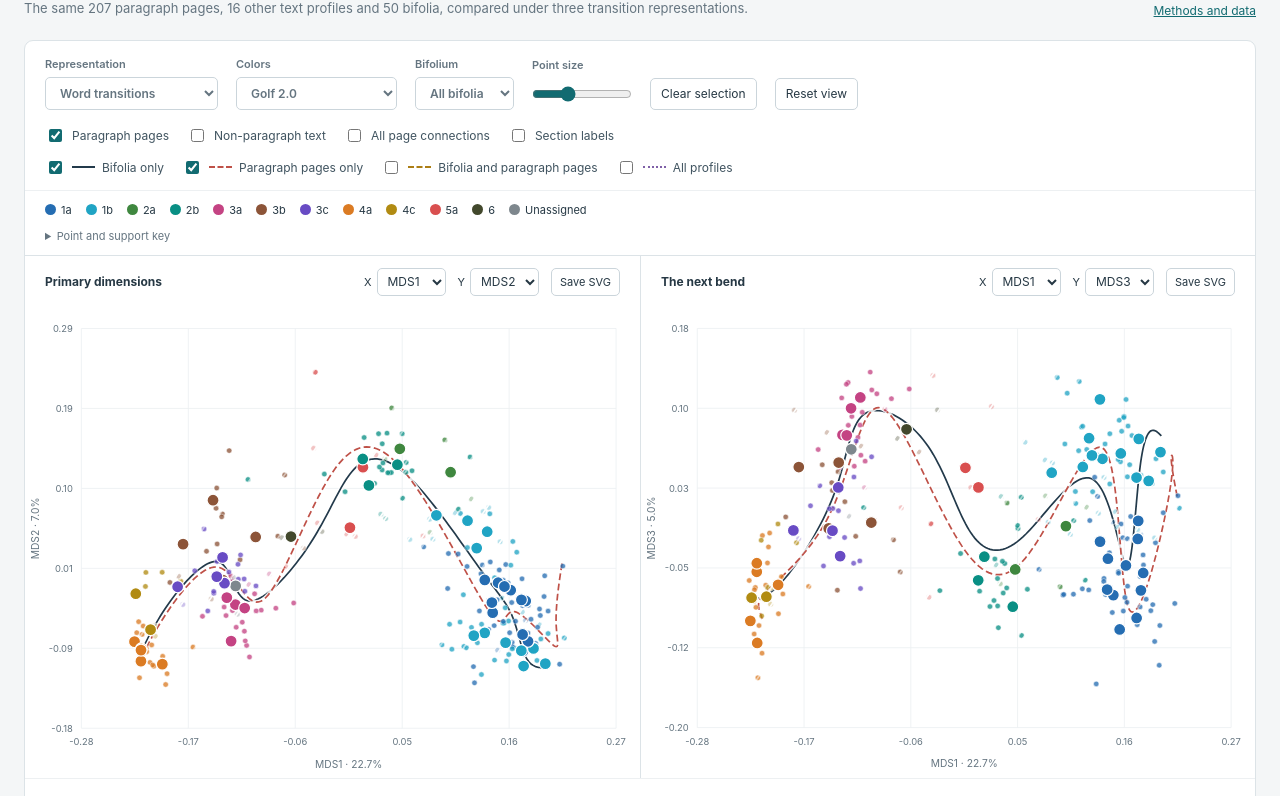
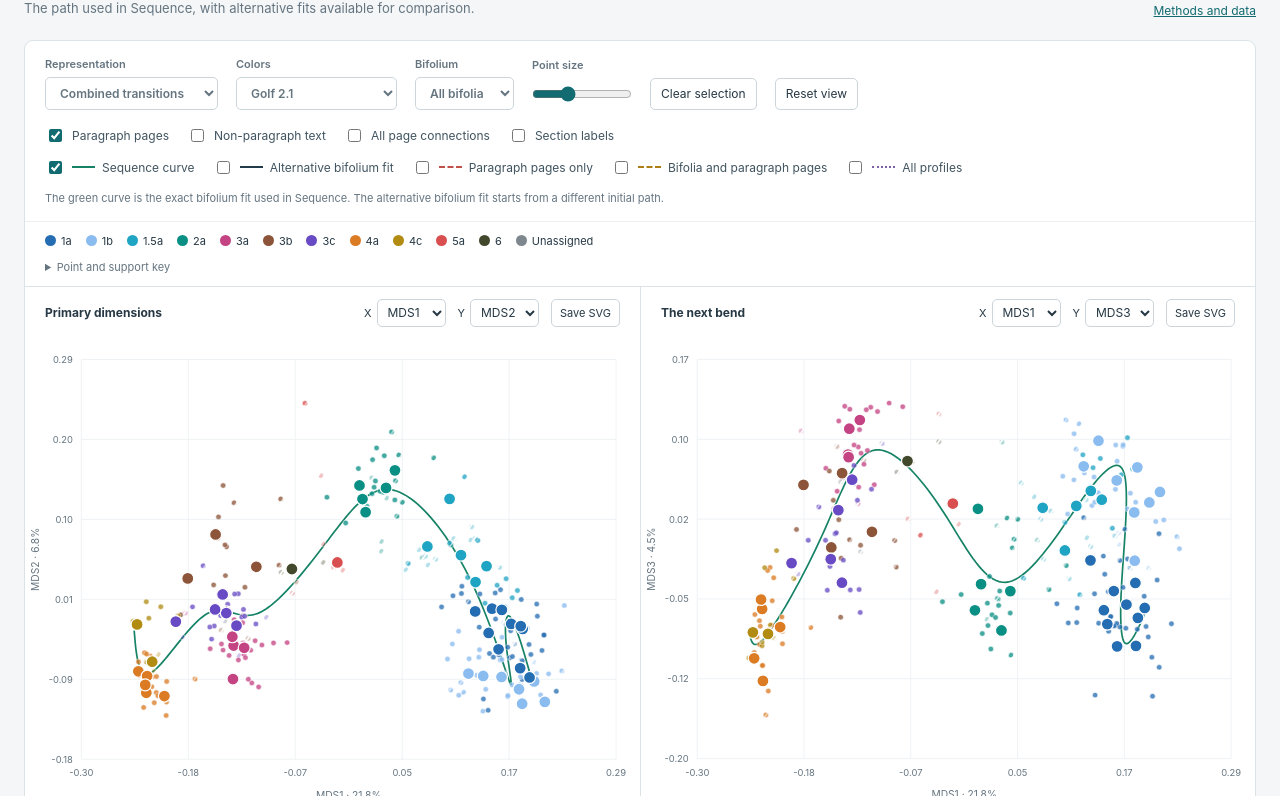
Before and after one commit to eo777/voynich-clusters, a plain HTML site: page curves.html in a window 1280 px wide. Shown: the part 134-930 px from the top of the page. Drawn offline with Linux system fonts and the light colour scheme.

Commit message:
Show the sequence curve by default and document endpoint sensitivity

```diff
--- a/curves.html
+++ b/curves.html
@@ -28,12 +28,13 @@ body[data-mode=sequence] .charts{display:grid;grid-template-columns:1fr 1fr}body
   <label class="check"><input type="checkbox" id="annotations" checked>Section labels</label>
  </div>
  <div class="controls compact curves-only" id="curveControls">
-  <label class="check"><input type="checkbox" data-curve="pools" checked><i class="line pool"></i>Bifolia only</label>
-  <label class="check"><input type="checkbox" data-curve="pages" checked><i class="line page"></i>Paragraph pages only</label>
+  <label class="check" id="proposedControl"><input type="checkbox" data-curve="proposed" checked><i class="line proposed"></i>Sequence curve</label>
+  <label class="check"><input type="checkbox" data-curve="pools"><i class="line pool"></i>Alternative bifolium fit</label>
+  <label class="check"><input type="checkbox" data-curve="pages"><i class="line page"></i>Paragraph pages only</label>
   <label class="check"><input type="checkbox" data-curve="paragraphs_and_pools"><i class="line joint"></i>Bifolia and paragraph pages</label>
   <label class="check"><input type="checkbox" data-curve="all_points"><i class="line all"></i>All profiles</label>
-  <label class="check" id="proposedControl"><input type="checkbox" data-curve="proposed"><i class="line proposed"></i>Proposed Early A turn</label>
  </div>
+ <p class="curves-only hint" id="curveNote"></p>
  <div id="legend" class="legend"></div>
  <details class="key"><summary>Point and support key</summary><div><span>● Small circles are paragraph pages</span><span>● Large circles are pooled bifolia</span><span>▲ Triangles are non-paragraph text</span><span><i class="support strong"></i>Strong support</span><span><i class="support tentative"></i>Tentative support</span><span><i class="support unverified"></i>Unverified membership</span></div><p>Pools use the dominant membership or section by paragraph word count. Mixed pools retain every constituent in the selection details.</p></details>
  <div id="charts" class="charts"></div>
@@ -78,12 +79,12 @@ body[data-mode=sequence] .charts{display:grid;grid-template-columns:1fr 1fr}body
  const sd=xs=>Math.sqrt(xs.reduce((s,x)=>s+(x-mean(xs))**2,0)/(xs.length-1));
  const median=xs=>{const a=[...xs].sort((x,y)=>x-y),m=Math.floor(a.length/2);return a.length%2?a[m]:(a[m-1]+a[m])/2};
  const styles={pools:['#233a4b',''],pages:['#bf5148','8 4'],paragraphs_and_pools:['#ac7e15','6 3'],all_points:['#7f60a7','2 4'],proposed:['#168366','']};
- const curveNames={pools:'Bifolia only',pages:'Paragraph pages only',paragraphs_and_pools:'Bifolia and paragraph pages',all_points:'All profiles',proposed:'Proposed Early A turn'};
- let mode=sequence?'combined':'word',selected=null,hovered=null,dragging=null;
- $('representation').value=mode;$('colors').value=sequence?'golf21':'golf20';$('annotations').checked=sequence;
- $('eyebrow').textContent=sequence?'Combined word and line transitions':'Word boundaries and MDS';
+ const curveNames={pools:'Alternative bifolium fit',pages:'Paragraph pages only',paragraphs_and_pools:'Bifolia and paragraph pages',all_points:'All profiles',proposed:'Sequence curve'};
+ let mode='combined',selected=null,hovered=null,dragging=null;
+ $('representation').value=mode;$('colors').value='golf21';$('annotations').checked=sequence;
+ $('eyebrow').textContent='Combined word and line transitions';
  $('heading').textContent=sequence?'Following the manuscript sequence':'Comparing the curved paths';
- $('subtitle').textContent=sequence?'A candidate sequence from group 1 to the Bio side, fitted through pooled bifolia in the shared page-and-bifolium MDS.':'The same 207 paragraph pages, 16 other text profiles and 50 bifolia, compared under three transition representations.';
+ $('subtitle').textContent=sequence?'A candidate sequence from group 1 to the Bio side, fitted through pooled bifolia in the shared page-and-bifolium MDS.':'The path used in Sequence, with alternative fits available for comparison.';
  $('sheet').innerHTML+=[...pools].sort((a,b)=>pts[a].id.localeCompare(pts[b].id,undefined,{numeric:true})).map(i=>`<option value="${esc(pts[i].id)}">${esc(pts[i].id)}</option>`).join('');
  if(parent!==window)document.body.classList.add('embedded');
  const panels=sequence?[
@@ -104,7 +105,7 @@ body[data-mode=sequence] .charts{display:grid;grid-template-columns:1fr 1fr}body
  $('reset').onclick=()=>{panels.forEach(p=>p.view=null);draw()};
  document.addEventListener('keydown',e=>{if(e.key==='Escape')clear()});
  $('colors').onchange=draw;
- $('representation').onchange=()=>{mode=$('representation').value;panels.forEach(p=>p.view=null);draw()};
+ $('representation').onchange=()=>{mode=$('representation').value;document.querySelectorAll('[data-curve]').forEach(el=>el.checked=mode==='combined'?el.dataset.curve==='proposed':['pools','pages'].includes(el.dataset.curve));panels.forEach(p=>p.view=null);draw()};
  document.querySelectorAll('input').forEach(el=>el.addEventListener('input',draw));
  function activeCurves(){return sequence?['proposed']:[...document.querySelectorAll('[data-curve]')].filter(el=>el.checked&&D.modes[mode].curves[el.dataset.curve]).map(el=>el.dataset.curve)}
  function bounds(p){
@@ -218,7 +219,10 @@ body[data-mode=sequence] .charts{display:grid;grid-template-columns:1fr 1fr}body
   $('offsetPlot').innerHTML=html;
  }
  function draw(){
-  $('proposedControl').hidden=mode!=='combined';legend();panels.forEach((p,n)=>drawPanel(n));detail();
+  $('proposedControl').hidden=mode!=='combined';
+  $('curveNote').textContent=mode==='combined'?'The green curve is the exact bifolium fit used in Sequence. The alternative bifolium fit starts from a different initial path.':'These are alternative fits. The curve used in Sequence is available under Combined transitions.';
+  $('eyebrow').textContent={combined:'Combined word and line transitions',word:'Word transitions',line:'Joined-line transitions'}[mode];
+  legend();panels.forEach((p,n)=>drawPanel(n));detail();
   if(sequence){sectionPlot();rows();if(document.querySelector('.offsets').open)offsetPlot()}
  }
  function pointer(e,svg,p){const r=svg.getBoundingClientRect();return[(e.clientX-r.left)*p.w/r.width,(e.clientY-r.top)*p.h/r.height]}
--- a/site-manifest.json
+++ b/site-manifest.json
@@ -21,10 +21,10 @@
     "path-representation_comparison_13.png": "4c1ecffd9713cb5787b2468c9085a3042af558e74bd63bb1556f4384ac744201",
     "path-higher_order_mds3.png": "0b805efe41a42442953c65af253a26eec414fc7c1b4e368dfef2c3f2b61c3974",
     "path-basis_alignment.png": "0f2195d9f654e731e9dd447b9d09b84182fb25db7bbbdcf0c5c787003097ce83",
-    "curves.html": "0ae35c720d10d6aa882ec831cfeed7489dee1bdded19a0b7c42b6f99b2ed7c21",
-    "sequence.html": "32fd89ec30fe6f547200106f450989aa28a588a03fa783c6b9d65115c67cc763",
+    "curves.html": "1a1838bfcc5129ecdf04871b7795d751a30e2b572e9f32e5f653ebdd02a3d6cd",
+    "sequence.html": "f18096c376b774f55911bc881881986a1026b648806694848abc825cdfed38e8",
     "sequence-variation.csv": "1f09688d8ab6cd97becb9fdecb4d83ed669083877269a147c39c6dd6e2fec20c",
     "path-data.json": "d4460afc027d55da5f791ae0666f4d98c1dab550d0535b709e435ba7ed70ebbb",
-    "path-methods.md": "7832b817fd306b08110cb59b6d41ee02288a3a415443e276b86d98ab31eb8578"
+    "path-methods.md": "d860957dace43f3587ddfb8c32835dc3cdd1a58f46ed6aa502a18e95f2356e01"
   }
 }
```
Also changed, not shown: sequence.html (+14 -10 lines), 1 other file.
